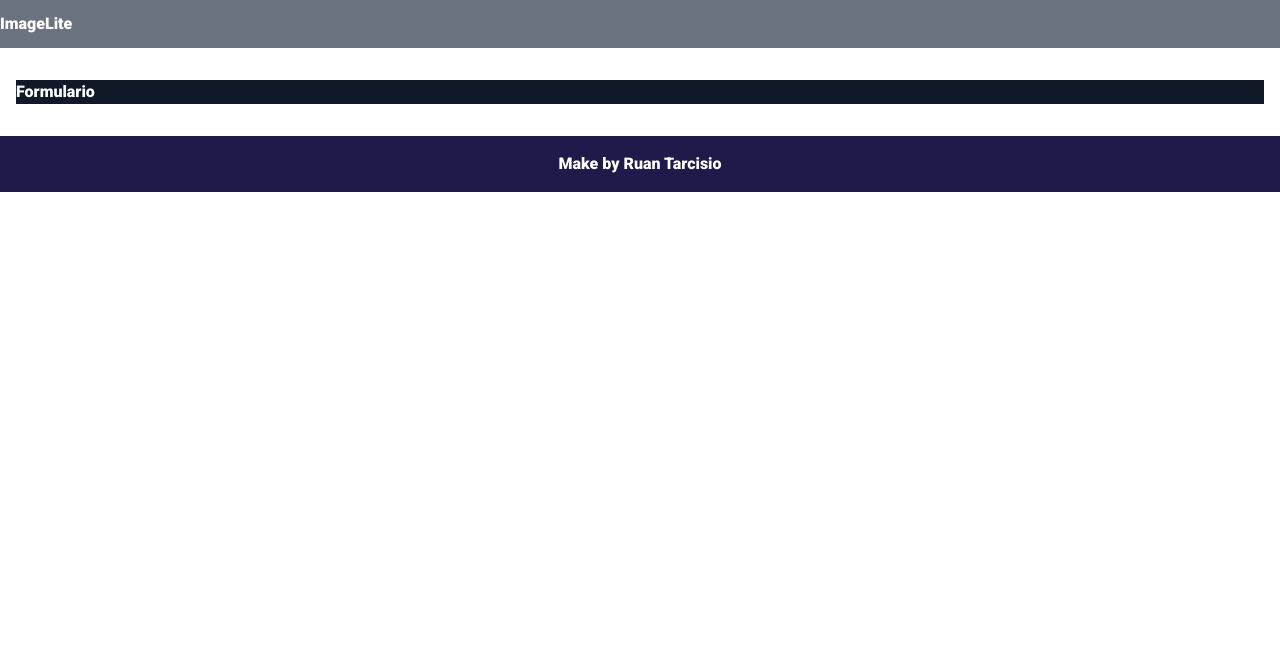
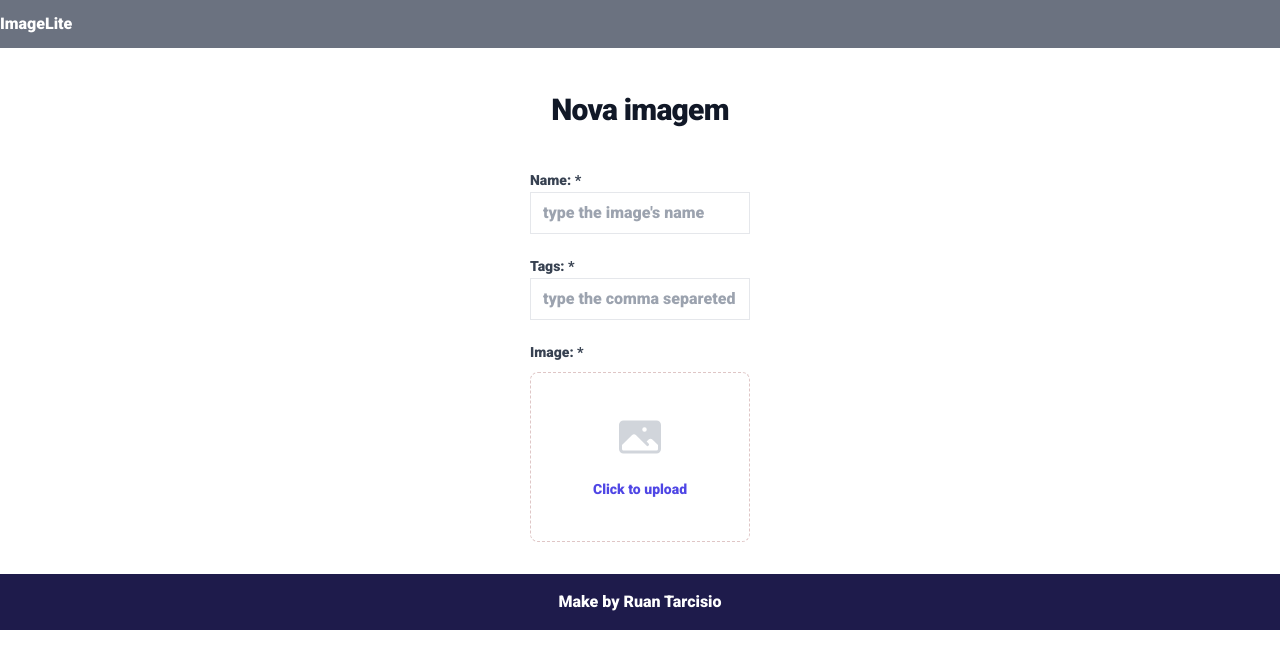
Before and after one commit to RuanTarcisio/imageLiteApiFront, a Next.js app: page /formulario in a window 1280 px wide. Shown: the top 668 px of the page. Built offline with nearby package versions, Linux system fonts and the light colour scheme.

Commit message:
tela inicial para upload de imagem

```diff
--- a/src/app/formulario/page.tsx
+++ b/src/app/formulario/page.tsx
@@ -1,9 +1,40 @@
-import { Template } from "@/components"
+import { Template, InputText } from "@/components"
 
 export default function FormularioPage(){
     return(
         <Template>
-            <h1 className="bg-gray-900 text-white">Formulario</h1>
-            </Template>
+            <section className="flex flex-col items-center justify-center my-5">
+                <h5 className=" mt-3 mb-10 text-3xl font-extrabold tracking-tight text-gray-900">Nova imagem</h5>
+                <form>
+                    <div className='grid grid-cols-1'>
+                        <label className='block text-sm font-medium leading-6 text-gray-700'>Name: *</label>
+                        <InputText placeholder="type the image's name" />
+                    </div>
+
+                    <div className='mt-5 grid grid-cols-1'>
+                        <label className='block text-sm font-medium leading-6 text-gray-700'>Tags: *</label>
+                        <InputText placeholder="type the comma separeted" />
+                    </div>
+
+                    <div className='mt-5 grid grid-cols-1'>
+                        <label className='block text-sm font-medium leading-6 text-gray-700'>Image: *</label>
+                        <div className=" mt-2 flex justify-center rounded-lg border border-dashed border-red-900/25 px-5 py-10">
+                            <div className="text-center">
+                                <svg className="mx-auto h-12 w-12 text-gray-300" viewBox="0 0 24 24" fill="currentColor" aria-hidden="true">
+                                    <path fillRule="evenodd" d="M1.5 6a2.25 2.25 0 012.25-2.25h16.5A2.25 2.25 0 0122.5 6v12a2.25 2.25 0 01-2.25 2.25H3.75A2.25 2.25 0 011.5 18V6zM3 16.06V18c0 .414.336.75.75.75h16.5A.75.75 0 0021 18v-1.94l-2.69-2.689a1.5 1.5 0 00-2.12 0l-.88.879.97.97a.75.75 0 11-1.06 1.06l-5.16-5.159a1.5 1.5 0 00-2.12 0L3 16.061zm10.125-7.81a1.125 1.125 0 112.25 0 1.125 1.125 0 01-2.25 0z" clipRule="evenodd" />
+                                </svg>
+
+                                <div className="mt-4 flex flex text-sm leading-6 text-gray-600">
+                                    <label className="relative cursor-pointer rounded-md bg-white font-semibold text-indigo-600">
+                                        <span>Click to upload</span>
+                                        <input type="file" className="sr-only" />
+                                    </label>
+                                </div>
+                            </div>
+                        </div>
+                    </div>
+                </form>
+            </section>
+        </Template>
             )
 }
--- a/src/app/galeria/page.tsx
+++ b/src/app/galeria/page.tsx
@@ -1,6 +1,6 @@
 'use client'
 
-import { Template, ImageCard, Button } from '@/components'
+import { Template, ImageCard, Button, InputText } from '@/components'
 import { useImageService } from '../resource/images/image.service';
 import { useState } from 'react'
 import { Image } from '../resource/images/image.resource';
@@ -42,16 +42,16 @@ export default function GaleriaPage(){
 
             <section className='flex flex-col items-center justify-center my-5'>
                 <div className=' flex space-x-4'>
-                    <input type="text" onChange={event => setQuery(event.target.value)}
-                        className='border px-5 py2 rounded-md text-gray-900'/>
-                    <select onChange={event =>setExtension(event.target.value)} className='bg-green-500 border px-4 py-2 rounded-md text-gray-900 hover:bg-green-300'>
+                    <InputText style='border px-5 py2 rounded-md text-gray-900' placeholder='Digite nome ou tag' onChange={event => setQuery(event.target.value)}/>
+                    <select onChange={event =>setExtension(event.target.value)}
+                    className='border px-4 py-2 rounded-lg text-gray-900" hover:bg-green-100'>
                         <option>All formats</option>
                         <option value = "PNG">PNG</option>
                         <option value = "JPEG">JPEG</option>
                         <option value = "GIF">GIF</option>
                     </select>
 
-                    <Button style='bg-blue-500 hover:bg-gray-300' label='Search' onClick={searchImages} />
+                    <Button style='bg-blue-500 hover:bg-blue-300' label='Search' onClick={searchImages} />
 
                     <Link href= '/formulario' >
                         <Button style='bg-yellow-500 hover:bg-yellow-300' label='Add new'/>
--- a/src/components/index.ts
+++ b/src/components/index.ts
@@ -1,3 +1,4 @@
 export { Button } from './button'
 export { Template } from './Templates'
 export { ImageCard } from './ImageCard'
+export { InputText} from './input'
--- /dev/null
+++ b/src/components/input/InputText.tsx
@@ -0,0 +1,19 @@
+import React from "react";
+
+interface InputTextProps{
+    style?: string;
+    onChange?: (event: React.ChangeEvent<HTMLInputElement>) => void
+    placeholder?: string;
+}
+
+export const InputText: React.FC<InputTextProps> = ({
+    style, placeholder, onChange
+}: InputTextProps) => {
+    return (
+        <input type="text"
+        onChange={onChange}
+        placeholder={placeholder}
+        className= {`${style} border px-3 py-2 ronded-lg text-gray-900`}/>
+    )
+
+}
--- /dev/null
+++ b/src/components/input/index.ts
@@ -0,0 +1 @@
+export {InputText} from './InputText'
```
